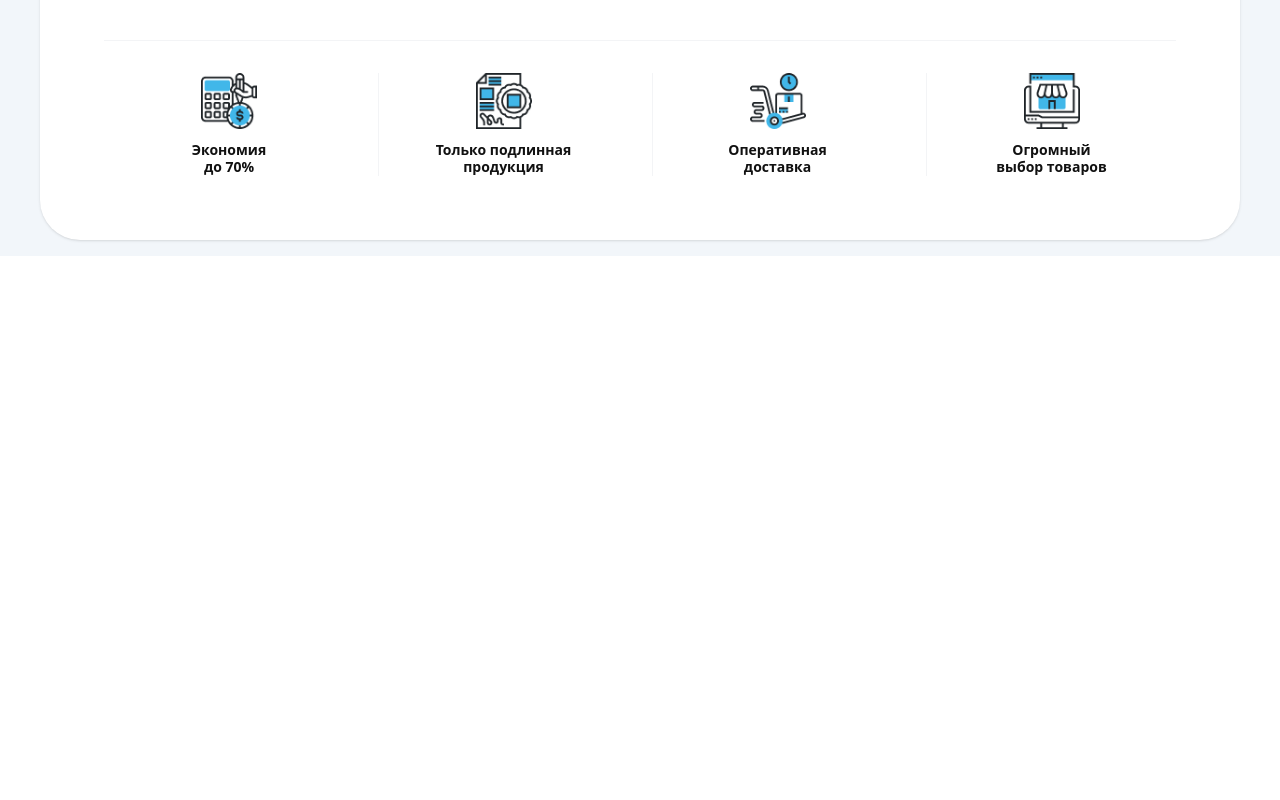
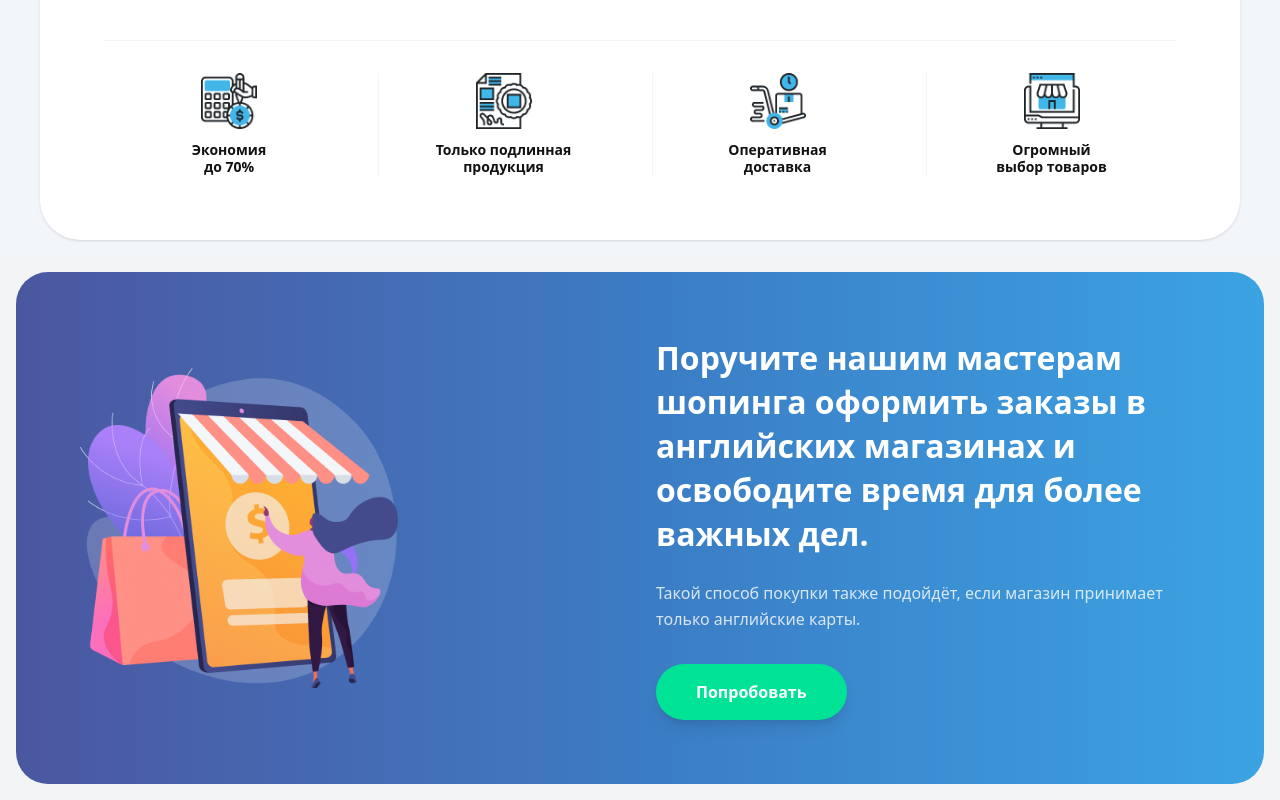
Before and after one commit to kabirovabdullo60-dot/PAGES, a website: page main.html in a window 1280 px wide. Shown: the part 1486-2286 px from the top of the page. Before the commit the page ends 1742 px from the top, so only its background shows below. Drawn offline with Linux system fonts and the light colour scheme.

Commit message:
section 3

```diff
--- a/main.html
+++ b/main.html
@@ -186,5 +186,29 @@
 
     </div>
     </div>
+
+    <div class="bg-gray-100  flex items-center justify-center p-4">
+    <div class="w-full max-w-7xl rounded-[32px] bg-gradient-to-r from-[#4A57A0] via-[#3B7CC4] to-[#3BA3E3] p-8 md:p-12 lg:p-16 flex flex-col md:flex-row items-center justify-between gap-8 min-h-[400px]">
+
+        <div class="w-full md:w-1/2 flex justify-center md:justify-start">
+            <img src="./src/images/Иллюстрация (2).png" alt="" class="max-w-full h-auto object-contain max-h-[320px]">
+        </div>
+
+        <div class="w-full md:w-1/2 text-white space-y-6">
+            <h2 class="text-2xl md:text-3xl lg:text-[32px] font-bold leading-snug">
+                Поручите нашим мастерам шопинга оформить заказы в английских магазинах и освободите время для более важных дел.
+            </h2>
+            <p class="text-sm md:text-base text-white/80 leading-relaxed">
+                Такой способ покупки также подойдёт, если магазин принимает только английские карты.
+            </p>
+            <div class="pt-2">
+                <button class="bg-[#00E396] text-white px-10 py-4 rounded-full font-bold text-base hover:bg-emerald-500 transition-colors shadow-lg cursor-pointer">
+                    Попробовать
+                </button>
+            </div>
+        </div>
+
+    </div>
+    </div>
     </body>
 </html>
```
Also changed, not shown: src/output.css.
